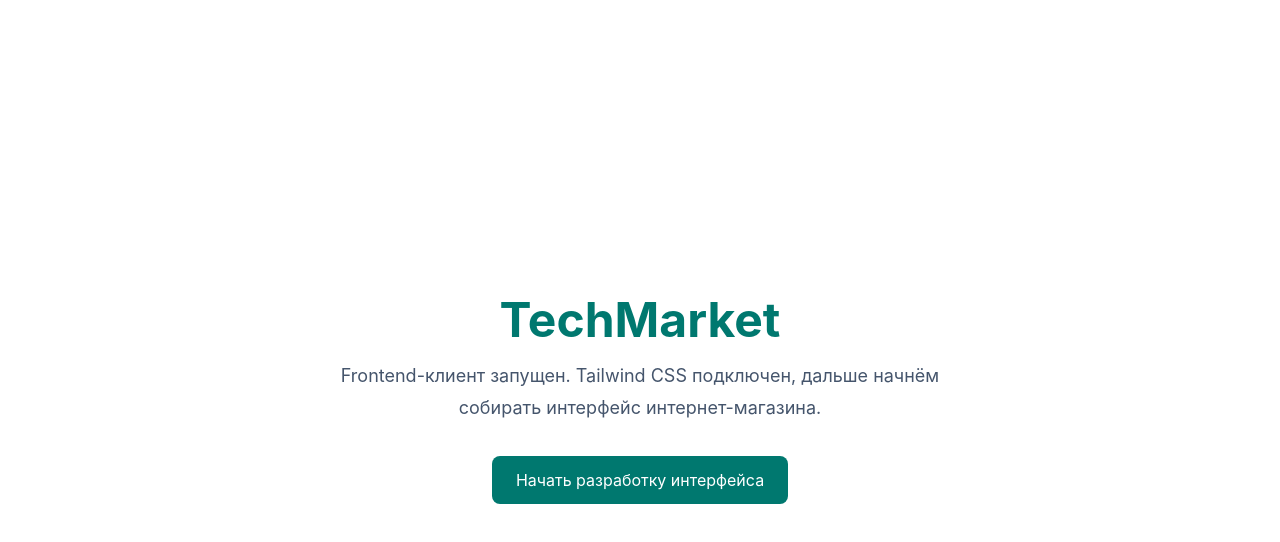
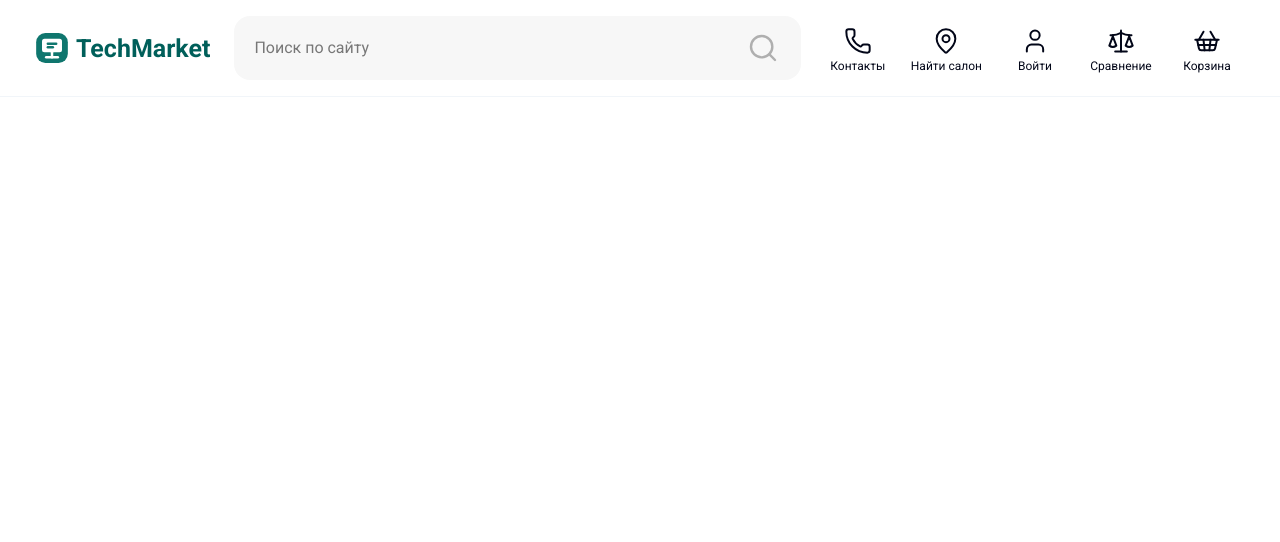
Before and after one commit to misharub/TechMarket, a React (Vite) app in the folder apps/client/: page / in a window 1280 px wide. Shown: the top 542 px of the page. Built offline with nearby package versions, Linux system fonts and the light colour scheme.

Commit message:
Макет Header почти готовый

```diff
--- a/apps/client/src/App.tsx
+++ b/apps/client/src/App.tsx
@@ -1,24 +1,7 @@
-function App() {
-  return (
-    // Главный контейнер приложения: пока здесь простая проверка, что Tailwind подключен.
-    <div className="min-h-screen bg-white text-slate-950">
-      {/* Стартовый экран TechMarket: позже заменим его на полноценную главную страницу. */}
-      <main className="mx-auto flex min-h-screen max-w-6xl flex-col items-center justify-center px-6 text-center">
-        {/* Название проекта: проверяем фирменный бирюзовый цвет и типографику. */}
-        <h1 className="text-5xl font-bold text-teal-700">TechMarket</h1>
-
-        {/* Короткое описание текущего этапа frontend-разработки. */}
-        <p className="mt-4 max-w-2xl text-lg leading-8 text-slate-600">
-          Frontend-клиент запущен. Tailwind CSS подключен, дальше начнём собирать интерфейс интернет-магазина.
-        </p>
-
-        {/* Временная кнопка для проверки базовых классов кнопок и отступов. */}
-        <button className="mt-8 rounded-lg bg-teal-700 px-6 py-3 text-sm font-semibold text-white transition hover:bg-teal-800">
-          Начать разработку интерфейса
-        </button>
-      </main>
-    </div>
-  );
+export function App() {
+  // Компонент оставлен как резервная точка расширения.
+  // Основной рендеринг сейчас идет через React Router в src/app/router.tsx.
+  return null;
 }
 
 export default App;
--- a/apps/client/src/app/router.tsx
+++ b/apps/client/src/app/router.tsx
@@ -1,11 +1,18 @@
 import { createBrowserRouter } from "react-router-dom";
-import App from "../App";
+import { MainLayout } from "../components/layout/MainLayout";
+import { HomePage } from "../pages/home/HomePage";
 
 export const router = createBrowserRouter([
   {
-    // Главный маршрут приложения.
-    // Пока он показывает App, позже здесь появится MainLayout и вложенные страницы.
+    // MainLayout оборачивает публичные страницы общей шапкой и футером.
     path: "/",
-    element: <App />,
+    element: <MainLayout />,
+    children: [
+      {
+        // Главная страница пока работает на mock-данных; API подключим отдельным этапом.
+        index: true,
+        element: <HomePage />,
+      },
+    ],
   },
 ]);
--- /dev/null
+++ b/apps/client/src/components/layout/Footer.tsx
@@ -0,0 +1,54 @@
+const footerSections = [
+  {
+    title: "Покупателям",
+    links: ["Доставка", "Оплата", "Гарантия", "Возврат"],
+  },
+  {
+    title: "Каталог",
+    links: ["Ноутбуки", "Смартфоны", "Бытовая техника", "Gaming"],
+  },
+  {
+    title: "TechMarket",
+    links: ["О магазине", "Контакты", "Политика конфиденциальности", "Помощь"],
+  },
+];
+
+export function Footer() {
+  return (
+    <footer className="mt-20 border-t border-slate-200 bg-slate-50">
+      {/* Footer завершает публичные страницы и хранит вторичную навигацию магазина. */}
+      <div className="mx-auto grid max-w-[1264px] gap-10 px-4 py-10 md:grid-cols-[1.3fr_repeat(3,1fr)] lg:px-0">
+        <div>
+          <div className="text-2xl font-bold text-teal-800">TechMarket</div>
+          <p className="mt-4 max-w-sm text-sm leading-6 text-slate-600">
+            Интернет-магазин бытовой и компьютерной техники с каталогом, корзиной, заказами и AI-сравнением товаров.
+          </p>
+          <p className="mt-5 text-sm font-semibold text-slate-900">support@techmarket.local</p>
+          <p className="mt-1 text-sm text-slate-600">Минск, демонстрационный проект</p>
+        </div>
+
+        {footerSections.map((section) => (
+          <div key={section.title}>
+            <h3 className="text-sm font-bold uppercase tracking-wide text-slate-900">{section.title}</h3>
+            <ul className="mt-4 space-y-3 text-sm text-slate-600">
+              {section.links.map((link) => (
+                <li key={link}>
+                  <a href="/" className="transition hover:text-teal-700">
+                    {link}
+                  </a>
+                </li>
+              ))}
+            </ul>
+          </div>
+        ))}
+      </div>
+
+      <div className="border-t border-slate-200">
+        <div className="mx-auto flex max-w-[1264px] flex-col gap-2 px-4 py-5 text-xs text-slate-500 sm:flex-row sm:items-center sm:justify-between lg:px-0">
+          <span>© 2026 TechMarket. Дипломный проект.</span>
+          <span>Frontend: React + Vite + TypeScript</span>
+        </div>
+      </div>
+    </footer>
+  );
+}
--- /dev/null
+++ b/apps/client/src/components/layout/Header.tsx
@@ -0,0 +1,142 @@
+import {
+  MapPin,
+  Menu,
+  Phone,
+  Scale,
+  Search,
+  ShoppingBasket,
+  User,
+} from "lucide-react";
+import type { ReactNode } from "react";
+import techMarketMark from "../../assets/techmarket-mark.svg";
+
+type HeaderAction = {
+  label: string;
+  href: string;
+  icon: ReactNode;
+  hideOnTablet?: boolean;
+};
+
+const headerActions: HeaderAction[] = [
+
+  {
+    label: "Контакты",
+    href: "/help",
+    icon: <Phone className="h-7 w-7 stroke-[1.7]" />,
+    hideOnTablet: true,
+  },
+  {
+    label: "Найти салон",
+    href: "/stores",
+    icon: <MapPin className="h-7 w-7 stroke-[1.7]" />,
+    hideOnTablet: true,
+  },
+  {
+    label: "Войти",
+    href: "/login",
+    icon: <User className="h-7 w-7 stroke-[1.7]" />,
+  },
+  {
+    label: "Сравнение",
+    href: "/compare",
+    icon: <Scale className="h-7 w-7 stroke-[1.7]" />,
+  },
+  {
+    label: "Корзина",
+    href: "/cart",
+    icon: <ShoppingBasket className="h-7 w-7 stroke-[1.7]" />,
+  },
+];
+
+function TechMarketLogo() {
+  return (
+    <a href="/" className="shrink-0" aria-label="Перейти на главную страницу">
+      <span className="flex h-12 items-center gap-1">
+        <img className="h-9 w-8 text-teal-700 sm:h-11 sm:w-10" src={techMarketMark} alt="" aria-hidden="true" />
+        <span className="text-[25px] font-bold leading-none text-teal-800 min-[390px]:text-[20px] sm:text-[25px]">TechMarket</span>
+      </span>
+    </a>
+  );
+}
+
+function HeaderActionButton({ action }: { action: HeaderAction }) {
+  return (
+    <a
+      href={action.href}
+      className={`group flex min-w-[50px] cursor-pointer flex-col items-center justify-start gap-1 px-1.5 pt-1 text-center text-slate-950 transition hover:text-teal-700 sm:min-w-[68px] sm:px-2 xl:min-w-[82px] ${
+        action.hideOnTablet ? "hidden xl:flex" : ""
+      }`}
+      aria-label={action.label}
+    >
+      <span className="flex h-7 items-center justify-center">{action.icon}</span>
+      <span className="hidden max-w-[92px] text-xs font-normal leading-tight xl:block">{action.label}</span>
+    </a>
+  );
+}
+
+function HeaderActions() {
+  return (
+    <div className="relative flex shrink-0 items-center justify-end gap-1 lg:order-last lg:ml-4" data-name="headerActions">
+      {headerActions.map((action) => (
+        <HeaderActionButton key={action.label} action={action} />
+      ))}
+    </div>
+  );
+}
+
+function MobileCatalogButton() {
+  return (
+    <div className="flex shrink-0 items-center lg:order-first lg:mr-6 xl:hidden">
+      <button className="flex text-slate-950 transition hover:text-teal-700" type="button" aria-label="Открыть меню категорий">
+        <Menu className="h-9 w-9 stroke-[1.7]" />
+      </button>
+    </div>
+  );
+}
+
+function SearchComponent() {
+  return (
+    <form className="group/presearch mt-3 h-16 w-full grow basis-full lg:ml-6 lg:mt-0 lg:basis-1/3 xl:max-w-[812px]" data-role="searchComponent">
+      <div className="relative z-0 h-full w-full rounded-2xl bg-[#f7f7f7] transition-[background,box-shadow] duration-300 group-hover/presearch:z-[4]
+      //  group-hover/presearch:bg-white group-hover/presearch:shadow-[0_0_0_1px_#0000000a,0_4px_4px_#0000000a]">
+        <input
+          className="h-full w-full rounded-2xl border-0 border-b border-transparent bg-transparent py-0 pl-5 pr-16 text-2xl font-normal text-[#333] outline-none transition-colors duration-300 placeholder:text-[#777] group-hover/presearch:border-b-[#eee]"
+          name="q"
+          type="search"
+          enterKeyHint="search"
+          placeholder="Поиск по сайту"
+          autoComplete="off"
+          maxLength={100}
+          aria-label="Поиск"
+        />
+
+        <button
+          type="submit"
+          className="absolute right-5 top-0 flex h-full w-9 items-center justify-center text-[#afafaf] outline-none transition hover:text-teal-700"
+          title="search-button"
+          aria-label="Найти"
+        >
+          <Search className="h-8 w-8 stroke-[1.8]" />
+        </button>
+      </div>
+    </form>
+  );
+}
+
+export function Header() {
+  return (
+    <header data-name="appHeader" className="relative z-40 w-full bg-white print:hidden lg:sticky lg:top-0">
+      <div className="relative z-50 border-b border-slate-100 bg-white shadow-[0_2px_10px_rgba(15,23,42,0.08)] transition-shadow duration-300 xl:shadow-none">
+        <div className="mx-auto flex max-w-[1536px] flex-wrap items-center px-4 py-3 lg:min-h-[88px] lg:flex-nowrap lg:px-8 xl:min-h-[96px]">
+          <TechMarketLogo />
+          <HeaderActions />
+
+          <div className="basis-full lg:hidden" />
+
+          <MobileCatalogButton />
+          <SearchComponent />
+        </div>
+      </div>
+    </header>
+  );
+}
--- /dev/null
+++ b/apps/client/src/components/layout/MainLayout.tsx
@@ -0,0 +1,14 @@
+import { Outlet } from "react-router-dom";
+import { Header } from "./Header";
+
+export function MainLayout() {
+  return (
+    // MainLayout сейчас оставлен максимально чистым, чтобы отдельно отработать точный внешний вид шапки.
+    <div className="min-h-screen bg-white text-slate-950">
+      <Header />
+      <main>
+        <Outlet />
+      </main>
+    </div>
+  );
+}
--- a/apps/client/src/index.css
+++ b/apps/client/src/index.css
@@ -1,8 +1,9 @@
+@import url("https://fonts.googleapis.com/css2?family=Roboto:wght@400;500;700&display=swap");
 @import "tailwindcss";
 
 :root {
   font-family:
-    Inter,
+    Roboto,
     system-ui,
     -apple-system,
     BlinkMacSystemFont,
--- /dev/null
+++ b/apps/client/src/pages/home/HomePage.tsx
@@ -0,0 +1,4 @@
+export function HomePage() {
+  // Главная страница временно пустая: сейчас сравниваем и дорабатываем только шапку.
+  return null;
+}
```
Also changed, not shown: apps/client/src/assets/techmarket-mark.svg (added), 4 other files (tests, documents, lock files or other folders).
